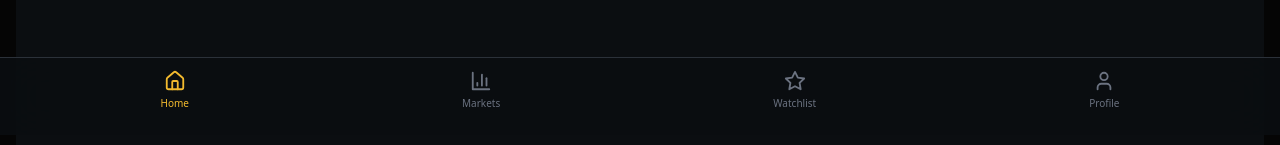
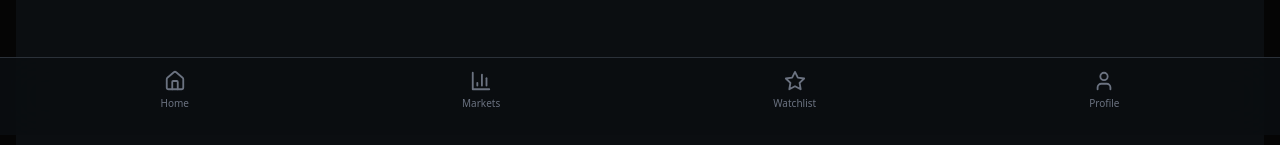
Before and after one commit to capacitytools/bca-crypto, a Next.js app: page / in a window 1280 px wide. Shown: the part 665-810 px from the top of the page. Built offline with nearby package versions, Linux system fonts and the light colour scheme; no server answers.

Commit message:
Update BottomNav.tsx

```diff
--- a/components/BottomNav.tsx
+++ b/components/BottomNav.tsx
@@ -2,28 +2,21 @@
 
 import { Home, BarChart3, Star, User } from 'lucide-react';
 import Link from 'next/link';
-import { usePathname } from 'next/navigation';
 
 export default function BottomNav() {
-  const pathname = usePathname();
-
-  const getLinkClass = (path: string) => {
-    return pathname === path ? 'text-[#F3BA2F]' : 'text-gray-500';
-  };
-
   return (
     <nav className="fixed bottom-0 left-0 right-0 z-50 bg-[#0B0E11]/90 backdrop-blur-xl border-t border-[#2B3139] px-6 py-3 pb-6 flex items-center justify-around">
-      <Link href="/" className={`flex flex-col items-center gap-1 ${getLinkClass('/')}`}>
+      <Link href="/" className="flex flex-col items-center gap-1 text-gray-500 hover:text-[#F3BA2F]">
         <Home size={22} />
         <span className="text-[10px] font-medium">Home</span>
       </Link>
 
-      <Link href="/markets" className={`flex flex-col items-center gap-1 ${getLinkClass('/markets')}`}>
+      <Link href="/markets" className="flex flex-col items-center gap-1 text-gray-500 hover:text-[#F3BA2F]">
         <BarChart3 size={22} />
         <span className="text-[10px] font-medium">Markets</span>
       </Link>
 
-      <Link href="/watchlist" className={`flex flex-col items-center gap-1 ${getLinkClass('/watchlist')}`}>
+      <Link href="/watchlist" className="flex flex-col items-center gap-1 text-gray-500 hover:text-[#F3BA2F]">
         <Star size={22} />
         <span className="text-[10px] font-medium">Watchlist</span>
       </Link>
```
